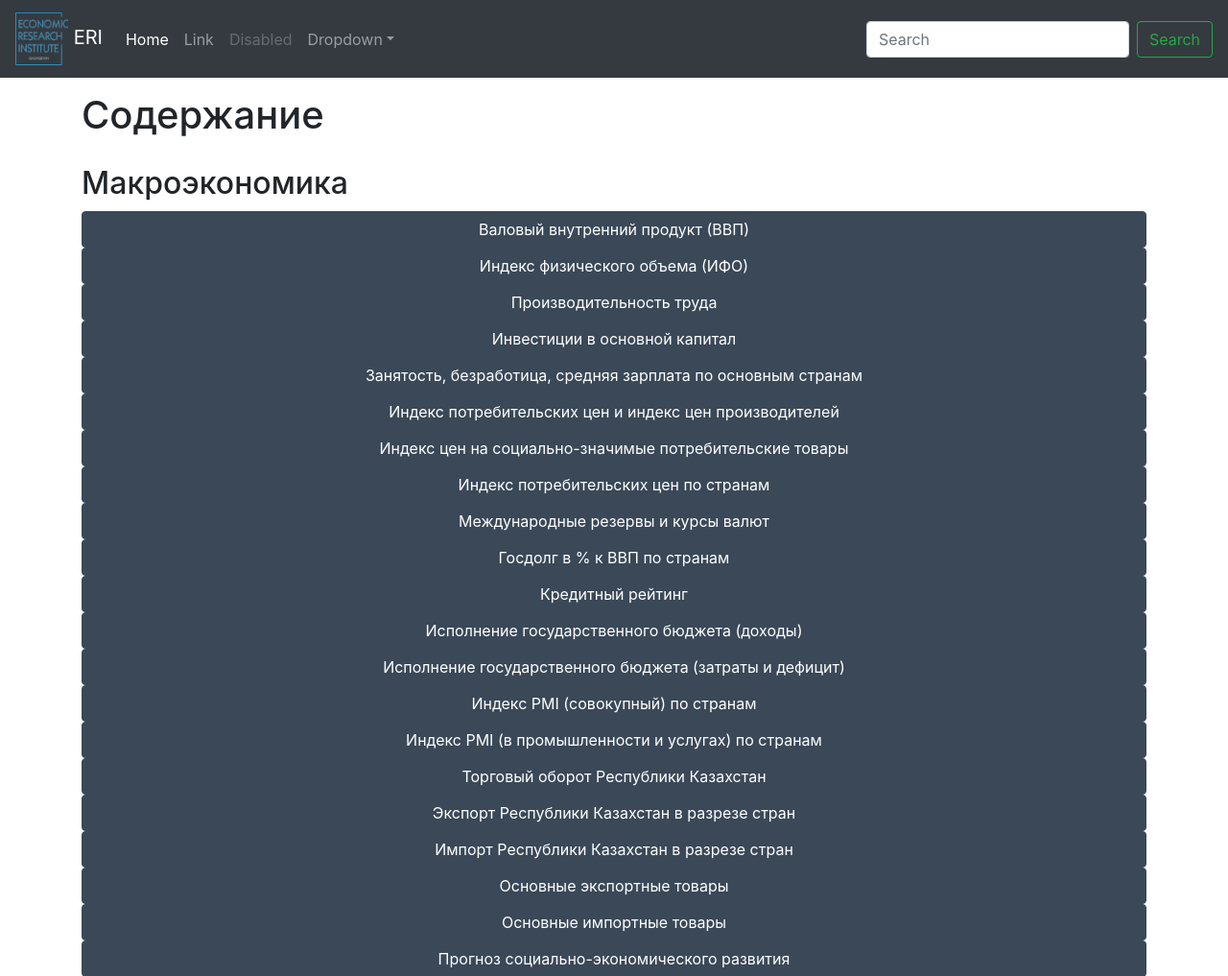
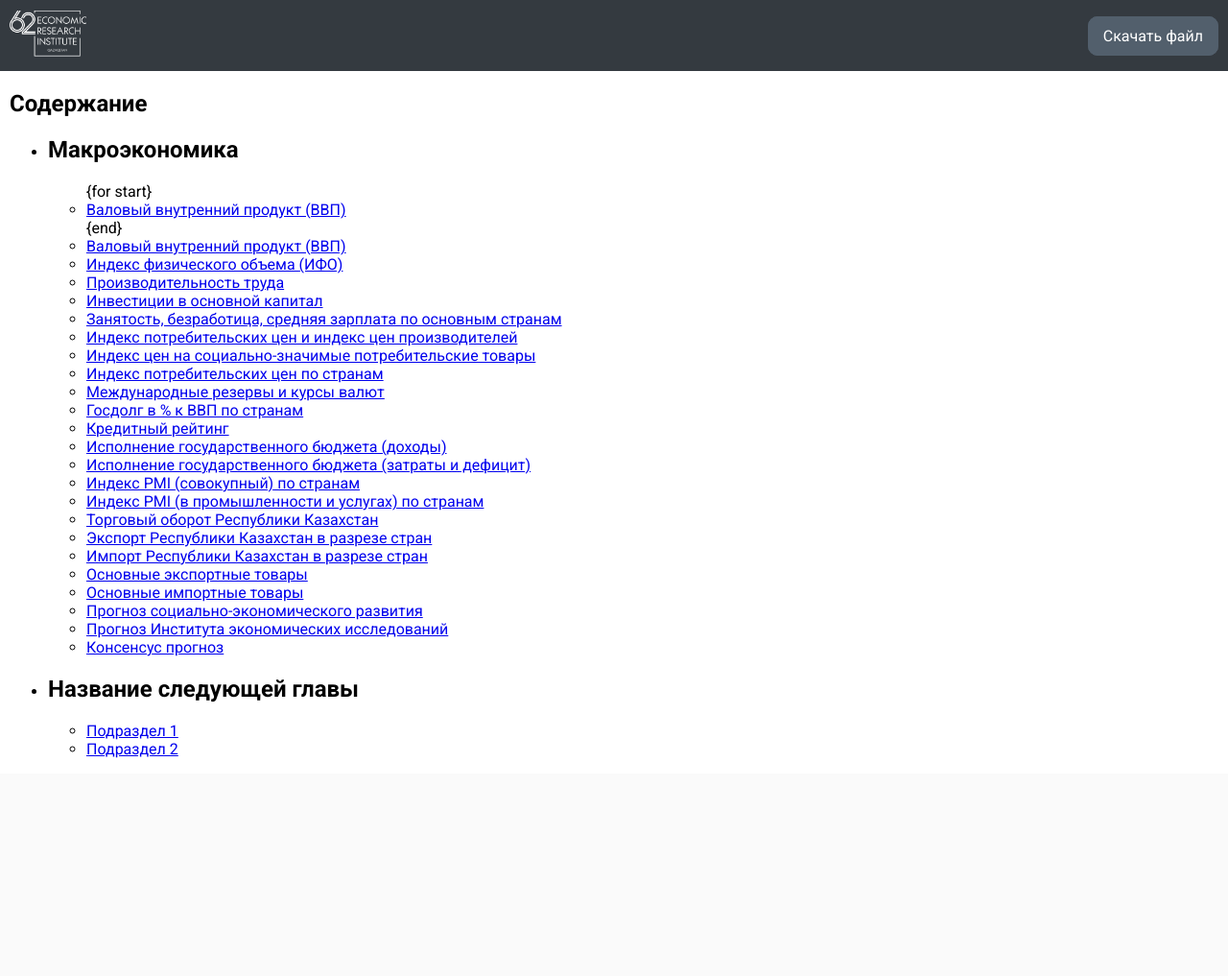
Before and after one commit to Mzhumabay/djangoapp, a Django app: page / in a window 1280 px wide. Shown: the top 1017 px of the page at 96% size. After the commit the page ends 790 px from the top, so only its background shows below. Run offline with Django 4.2, Linux system fonts and the light colour scheme; some libraries are stand-ins or nearby versions.

Commit message:
add new styles

```diff
--- a/eri/views.py
+++ b/eri/views.py
@@ -45,7 +45,6 @@
     excel_file_path = 'static/doc/test_table.xlsx'
     wb = load_workbook(excel_file_path)
     ws = wb.active
-# dawdada
 # Создаем список списков для хранения данных
     data_list = []
 
--- a/static/css/styles.css
+++ b/static/css/styles.css
@@ -1,36 +1,54 @@
-.bg-custom {
-    background-color: #2c3e50; /* Replace with your desired dark blue color */
-}
-.btn-primary {
-    background-color: #3a4858; /* Dark blue color */
-    border-color:  #3a4858;
+@import url("https://fonts.googleapis.com/css2?family=Roboto:wght@300;400;500;700&display=swap");
+
+body {
+  margin: 0;
+  padding: 0;
+  scroll-behavior: smooth;
+  font-family: "Roboto", sans-serif;
 }
 
-/* Change the hover effect color if needed */
-.btn-primary:hover {
-    background-color: #28313a; /* Slightly darker blue for hover effect */
-    border-color: #28313a;
+.container {
+  max-width: 1440px;
+  margin: 0 auto;
+  padding: 0px 10px;
+}
+img {
+  object-fit: cover;
+  width: 100%;
+  user-select: none;
+}
+/*NAVBAR*/
+.navbar {
+  background: #343a40;
+}
+.nav_inner {
+  display: flex;
+  align-items: center;
+  justify-content: space-between;
+}
+.nav_logo a {
+  display: flex;
+  gap: 15px;
+  align-items: center;
+  text-decoration: none;
 }
 
-.btn-hover-effect:hover {
-    opacity: 1;
+.nav_logo_img {
+  width: 80px;
 }
+.nav_download a {
+  border-radius: 10px;
+  text-decoration: none;
+  color: #fff;
+  background: #525f6c;
+  border: 1px solid #525f6c;
 
-footer {
-    background-image: url('{% static "images/foot.png" %}');
-    background-size: cover;
-    background-position: center center;
-    color: white;
+  padding: 10px 15px;
+  cursor: pointer;
+  transition: 0.4s;
 }
-
-
-/* CSS styles for the vertical list */
-.main-menu {
-    list-style-type: none;
-    padding-left: 0;
+.nav_download a:hover {
+  background: #fff;
+  color: #525f6c;
 }
-
-.main-menu h2 {
-    margin-top: 20px;
-    margin-bottom: 10px;
-}
+/*NAVBAR*/
--- a/templates/base.html
+++ b/templates/base.html
@@ -1,25 +1,33 @@
+<!DOCTYPE html>
 <html lang="en">
 {% load static %}
 <head>
     <title>{% block title %}{% endblock %}</title>
     <!-- CSS only -->
     <link rel="stylesheet" type="text/css" href="{% static 'css/styles.css' %}">
-    <link rel="stylesheet" href="https://stackpath.bootstrapcdn.com/bootstrap/4.5.0/css/bootstrap.min.css"
-        integrity="sha384-9aIt2nRpC12Uk9gS9baDl411NQApFmC26EwAOH8WgZl5MYYxFfc+NcPb1dKGj7Sk" crossorigin="anonymous">
-
-    <!-- JS, Popper.js, and jQuery -->
-    <script src="https://code.jquery.com/jquery-3.5.1.slim.min.js"
-        integrity="sha384-DfXdz2htPH0lsSSs5nCTpuj/zy4C+OGpamoFVy38MVBnE+IbbVYUew+OrCXaRkfj"
-        crossorigin="anonymous"></script>
-    <script src="https://cdn.jsdelivr.net/npm/popper.js@1.16.0/dist/umd/popper.min.js"
-        integrity="sha384-Q6E9RHvbIyZFJoft+2mJbHaEWldlvI9IOYy5n3zV9zzTtmI3UksdQRVvoxMfooAo"
-        crossorigin="anonymous"></script>
-    <script src="https://stackpath.bootstrapcdn.com/bootstrap/4.5.0/js/bootstrap.min.js"
-        integrity="sha384-OgVRvuATP1z7JjHLkuOU7Xw704+h835Lr+6QL9UvYjZE3Ipu6Tp75j7Bh/kR0JKI"
-        crossorigin="anonymous"></script>
 
     </head>
 <body>
+    <nav class="navbar">
+        <div class="container">
+             <div class="nav_inner">
+                 <div class="nav_logo">
+                    <a href="{% url 'index'  %}">
+                        <div class="nav_logo_img">
+                            <img src="{% static 'images/logo.png' %}" alt="Фото в подвале" style="width: 100%; height: auto;">
+                        </div>
+                    </a>
+
+                 </div>
+                 {% comment %} <div class="nav_links">
+                    <a>Home</a>
+                 </div> {% endcomment %}
+                 <div class="nav_download">
+                    <a href="{% static 'doc/full_doc.docx' %}">Скачать файл</a>
+                 </div>
+             </div>
+        </div>
+ </nav>
     {% block content %}
     {% endblock %}
 </body>
--- a/templates/index.html
+++ b/templates/index.html
@@ -1,5 +1,4 @@
 {% extends 'base.html' %}
-<!DOCTYPE html>
 {% load static %}
 
 
@@ -7,42 +6,7 @@
 
 {% block content %}
 
-<nav class="navbar navbar-expand-md navbar-dark fixed-top bg-dark">
-    <a class="navbar-brand" href="#">
-        <img src="{% static 'images/logo.png' %}" alt="Логотип" width="55" height="55" style="filter: brightness(150%);">
-        ERI</a>
-    <button class="navbar-toggler" type="button" data-toggle="collapse" data-target="#navbarsExampleDefault"
-        aria-controls="navbarsExampleDefault" aria-expanded="false" aria-label="Toggle navigation">
-        <span class="navbar-toggler-icon"></span>
-    </button>
 
-    <div class="collapse navbar-collapse" id="navbarsExampleDefault">
-        <ul class="navbar-nav mr-auto">
-            <li class="nav-item active">
-                <a class="nav-link" href="#">Home <span class="sr-only">(current)</span></a>
-            </li>
-            <li class="nav-item">
-                <a class="nav-link" href="#">Link</a>
-            </li>
-            <li class="nav-item">
-                <a class="nav-link disabled" href="#" tabindex="-1" aria-disabled="true">Disabled</a>
-            </li>
-            <li class="nav-item dropdown">
-                <a class="nav-link dropdown-toggle" href="#" id="dropdown01" data-toggle="dropdown" aria-haspopup="true"
-                    aria-expanded="false">Dropdown</a>
-                <div class="dropdown-menu" aria-labelledby="dropdown01">
-                    <a class="dropdown-item" href="#">Action</a>
-                    <a class="dropdown-item" href="#">Another action</a>
-                    <a class="dropdown-item" href="#">Something else here</a>
-                </div>
-            </li>
-        </ul>
-        <form class="form-inline my-2 my-lg-0">
-            <input class="form-control mr-sm-2" type="text" placeholder="Search" aria-label="Search">
-            <button class="btn btn-outline-success my-2 my-sm-0" type="submit">Search</button>
-        </form>
-    </div>
-</nav>
 
 <main class="mt-5 pt-5">
     <div class="container">
@@ -55,6 +19,10 @@
                             <li>
                                 <h2>Макроэкономика</h2>
                                 <ul class="list-unstyled">
+                                    {for start}
+                                    <li><a href="{% url 'subsection_detail' 'vvp' %}" class="btn btn-primary btn-block btn-hover-effect">Валовый внутренний продукт (ВВП)</a></li>
+
+                                    {end}
                                     <li><a href="{% url 'subsection_detail' 'vvp' %}" class="btn btn-primary btn-block btn-hover-effect">Валовый внутренний продукт (ВВП)</a></li>
                                     <li><a href="{% url 'subsection_detail' 'ifo' %}" class="btn btn-primary btn-block btn-hover-effect">Индекс физического объема (ИФО)</a></li>
                                     <!-- Add more links using the same format -->
@@ -146,8 +114,8 @@
 
 
 <footer>
-    <img src="{% static 'images/foot.png' %}" alt="Фото в подвале" style="width: 100%; height: auto;">
-    <p>© 2023 Макроэкономический Бюллетень</p>
+    {% comment %} <img src="{% static 'images/foot.png' %}" alt="Фото в подвале" style="width: 100%; height: auto;"> {% endcomment %}
+    {% comment %} <p>© 2023 Макроэкономический Бюллетень</p> {% endcomment %}
 </footer>
 
     <link rel="stylesheet" type="text/css" href="{% static 'css/styles.css' %}">
```
Also changed, not shown: templates/excel_to_html.html (+11 -10 lines), eri/models.py (line endings or trailing spaces), static/images/foot.png (deleted), static/images/image_2023-08-10_11-20-29.png (added), static/images/logo.png, 1 other file.
